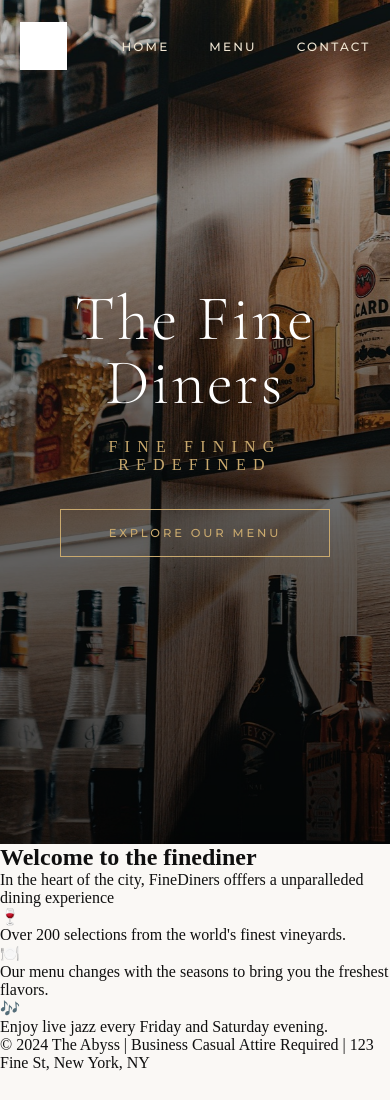
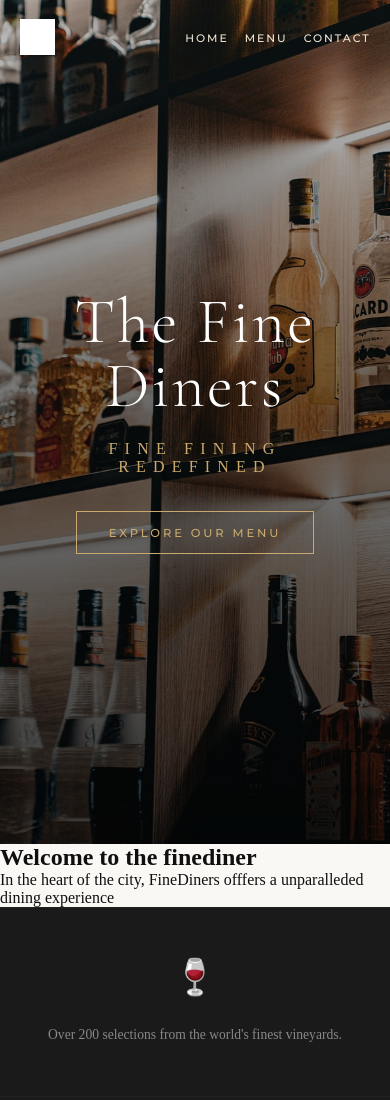
Before and after one commit to AMN-47/JS-Restuarant-Page, a website built with webpack: page src/template.html in a window 390 px wide. Shown: the top 1100 px of the page. Before the commit the page ends 1072 px from the top, so only its background shows below. Built offline with nearby package versions, Linux system fonts and the light colour scheme.

Commit message:
Finalised styling for home page

```diff
--- a/src/index.js
+++ b/src/index.js
@@ -9,6 +9,12 @@
 4. Use JS to make them
 */
 
+window.addEventListener('scroll', () => {
+    const header = document.querySelector('header');
+    header.classList.toggle('scrolled', window.scrollY > 50);
+  });
+
+
 document.addEventListener("DOMContentLoaded", initialPageLoad);
 
 console.log("Hello World");
--- a/src/style.css
+++ b/src/style.css
@@ -218,3 +218,100 @@
     transform: translateY(0);
   }
 }
+/* ── Highlights ── */
+.highlights {
+  display: grid;
+  grid-template-columns: repeat(auto-fit, minmax(260px, 1fr));
+  gap: 1px;
+  background-color: #222;
+  border-top: 1px solid #222;
+  border-bottom: 1px solid #222;
+}
+
+.highlight-card {
+  background-color: var(--dark-2);
+  color: var(--cream-2);
+  padding: 4rem 2.5rem;
+  text-align: center;
+  transition: background-color var(--transition);
+  cursor: default;
+}
+
+.highlight-card:hover {
+  background-color: var(--dark-3);
+}
+
+.highlight-icon {
+  font-size: 2.2rem;
+  display: block;
+  margin-bottom: 1.5rem;
+  filter: grayscale(0.2);
+}
+
+.highlight-title {
+  font-family: 'Cormorant Garamond', serif;
+  font-size: 1.4rem;
+  font-weight: 400;
+  color: var(--gold);
+  letter-spacing: 0.06em;
+  margin-bottom: 1rem;
+}
+
+.highlight-desc {
+  font-size: 0.85rem;
+  line-height: 1.9;
+  color: var(--gray);
+  font-weight: 300;
+}
+
+/* ── Footer ── */
+.footer {
+  background-color: var(--dark);
+  text-align: center;
+  padding: 2.5rem 2rem;
+  border-top: 1px solid #222;
+}
+
+.footer-text {
+  color: #444;
+  font-size: 0.75rem;
+  letter-spacing: 0.12em;
+  text-transform: uppercase;
+}
+
+/* ── Responsive ── */
+@media (max-width: 768px) {
+  nav {
+    padding: 1.2rem 5%;
+  }
+
+  .nav-links {
+    gap: 1.4rem;
+  }
+
+  .nav-link {
+    font-size: 0.68rem;
+  }
+
+  .info-section {
+    margin: 5rem auto;
+  }
+
+  .highlight-card {
+    padding: 3rem 2rem;
+  }
+}
+
+@media (max-width: 480px) {
+  .nav-logo {
+    height: 36px;
+  }
+
+  .nav-links {
+    gap: 1rem;
+  }
+
+  .hero-btn {
+    padding: 0.85rem 2rem;
+  }
+}
```
